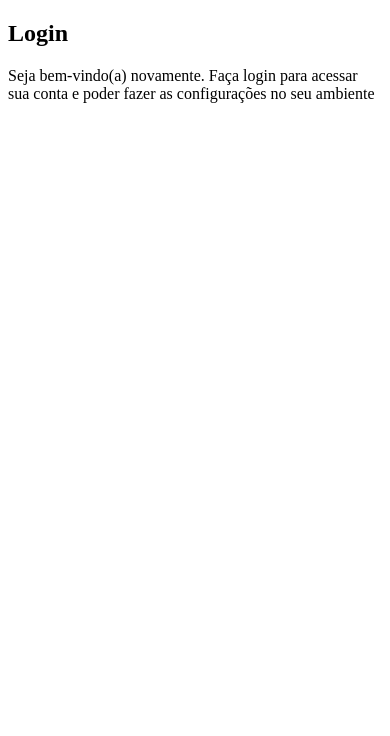
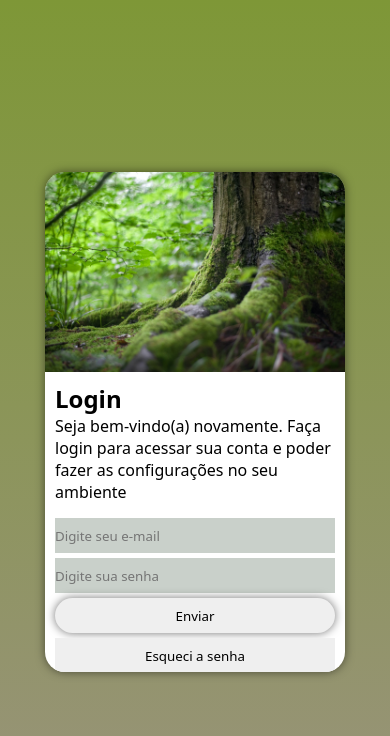
Before and after one commit to pedropadilhan/projeto-login, a plain HTML site: page index.html in a window 390 px wide. Drawn offline with Linux system fonts and the light colour scheme.

Commit message:
Primeira tentativa
Tentei criar a primeira versão pensando Mobile First

```diff
--- a/estilos/style.css
+++ b/estilos/style.css
@@ -1,6 +1,82 @@
 @charset "UTF-8";
 
-:root{
-    --verde: #49a09d;
-    --lilas: #5f2c82;
+:root {
+    --cor1: #99937c;
+    --cor2: #7e9737;
 }
+
+* {
+    font-family: system-ui, -apple-system, BlinkMacSystemFont, 'Segoe UI', Roboto, Oxygen, Ubuntu, Cantarell, 'Open Sans', 'Helvetica Neue', sans-serif;
+    margin: 0px;
+    padding: 0px;
+    box-sizing: border-box;
+}
+
+body,
+html {
+    background-image: linear-gradient(to bottom, var(--cor2), var(--cor1));
+    height: 100vh;
+    width: 100vw;
+}
+
+/* body{
+    background-image: linear-gradient(to right, var(--cor2), var(--cor1)); ;
+} */
+
+main {
+    position: relative;
+    height: 100vh;
+    width: 100vw;
+
+}
+
+section#login {
+    /* centraliza a section */
+    position: absolute;
+    top: 50%;
+    left: 50%;
+    transform: translate(-50%, -50%);
+    overflow: hidden;
+
+    background-color: white;
+    width: 300px;
+    height: 500px;
+    border-radius: 20px;
+    box-shadow: 0px 0px 10px rgba(0, 0, 0, 0.514);
+}
+
+section#login >  div#imagem {
+    /* display: block; */
+    background: #7e9737 url(../imagens/foto1.jpg) no-repeat;
+    background-size: contain;
+    height: 200px;
+}
+
+section#login > div#formulario{
+    /* display: block; */
+    padding: 10px;
+}
+
+section#login > div#formulario form{
+    display: flex;
+    flex-direction: column;
+    margin-top: 10px;
+}
+
+section#login > div#formulario > form > input{
+    background-color: #85968871;
+    margin-top: 5px;
+    height: 35px;
+    border: none;
+}
+
+section#login > div#formulario > form > button{
+    border: none;
+    margin-top: 5px;
+    height: 35px;
+}
+
+section#login > div#formulario > form > button#enviar{
+    border-radius: 30px;
+    box-shadow: 0px 0px 10px rgba(0, 0, 0, 0.548);
+}
--- a/index.html
+++ b/index.html
@@ -11,13 +11,24 @@
     <main>
         <section id="login">
             <div id="imagem">
-
+                <!--
+                USAREI A FOTO COMO BACKGROUND DA DIV
+                <img src="imagens/foto1.jpg" alt="Foto arvore">
+                  -->
             </div>
 
             <div id="formulario">
                 <h1>Login</h1>
                 <p>Seja bem-vindo(a) novamente. Faça login para acessar sua conta e poder fazer as configurações no seu ambiente</p>
-                <form action="login.php" method="post"></form>
+
+                <form action="login.php" method="post">
+                    <input type="text" name="usuario" id="iusuario" placeholder="Digite seu e-mail">
+                    <input type="password" name="senha" id="isenha" placeholder="Digite sua senha">
+
+                    <button type="submit" id="enviar">Enviar</button>
+                    <button>Esqueci a senha</button>
+                </form>
+
 
             </div>
         </section>
```
